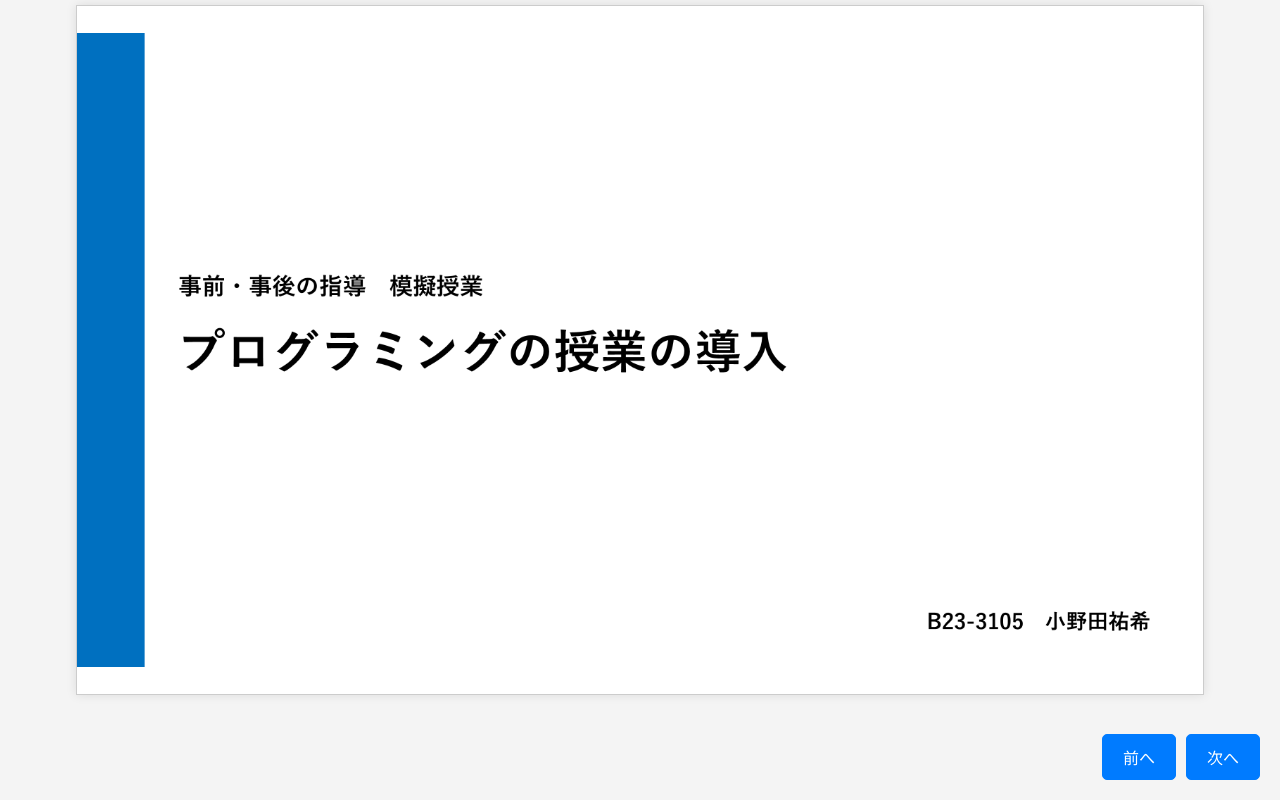
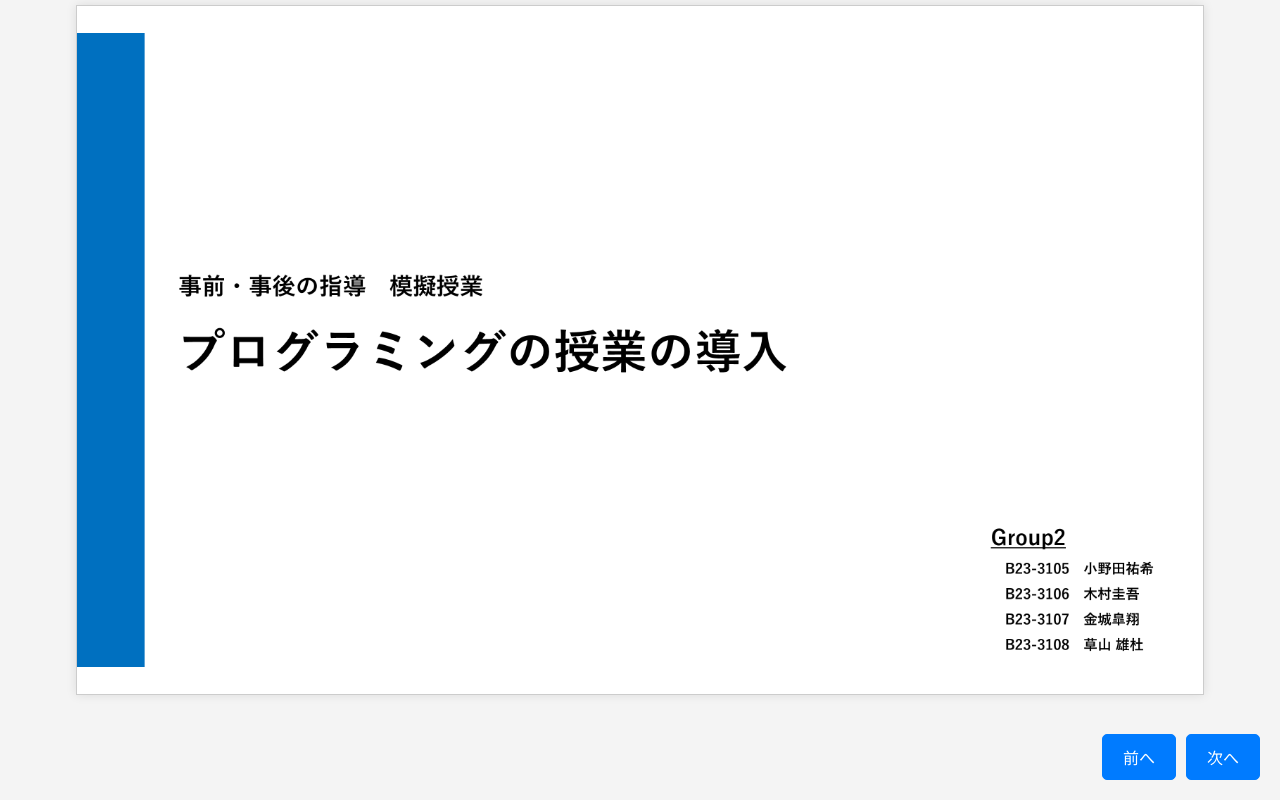
Before and after one commit to nuuuuu0810/20250519, a plain HTML site: page main.html in a window 1280 px wide. Drawn offline with Linux system fonts and the light colour scheme.

Commit message:
Update main.html

```diff
--- a/main.html
+++ b/main.html
@@ -98,7 +98,7 @@
             const CORRECT_PASSWORD = "1234"; // ここに任意のパスワードを設定
 
             const pages = [
-                { type: 'image', path: 'image1.png' },
+                { type: 'image', path: 'image1-1.png' },
                 { type: 'image', path: 'image2.png' },
                 { type: 'html', path: 'page1.html' },
                 { type: 'html', path: 'page2.html' },
```
